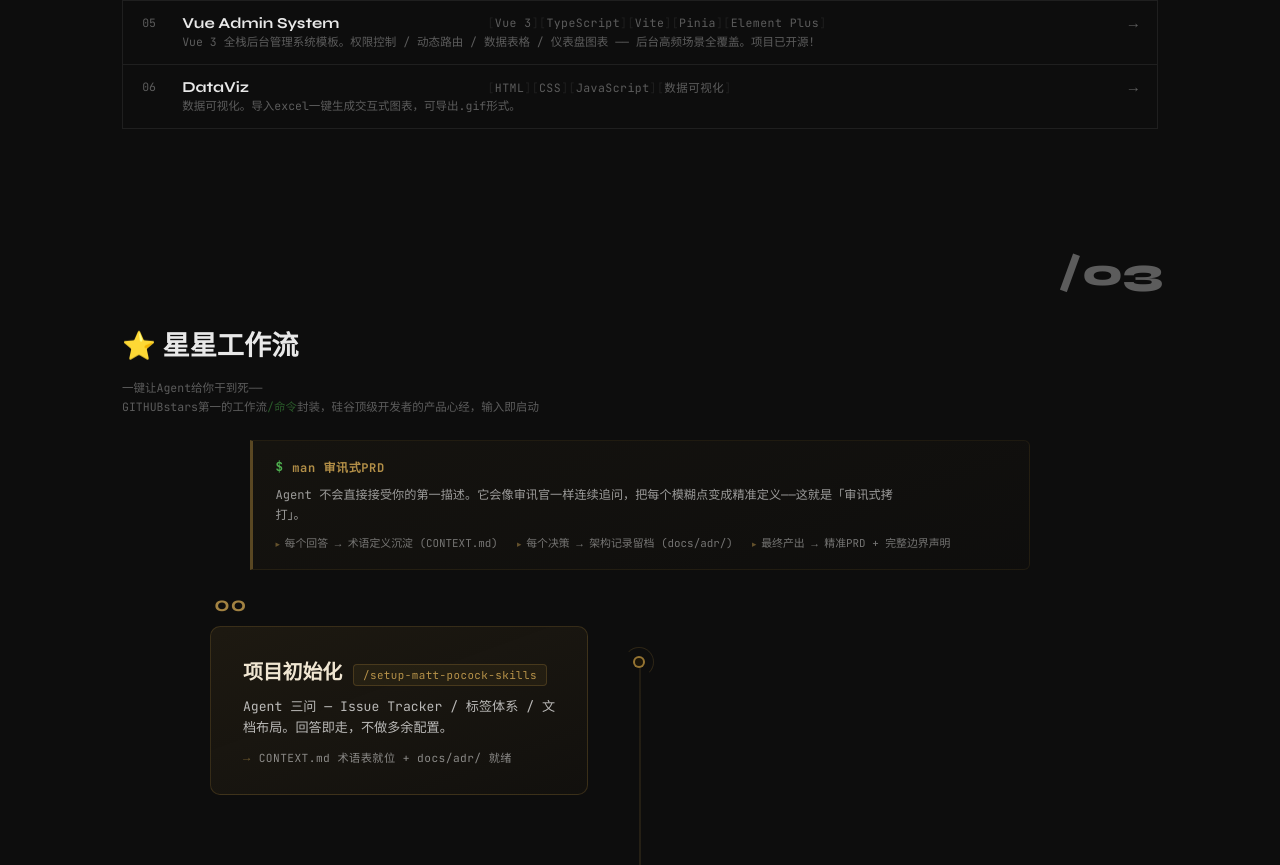
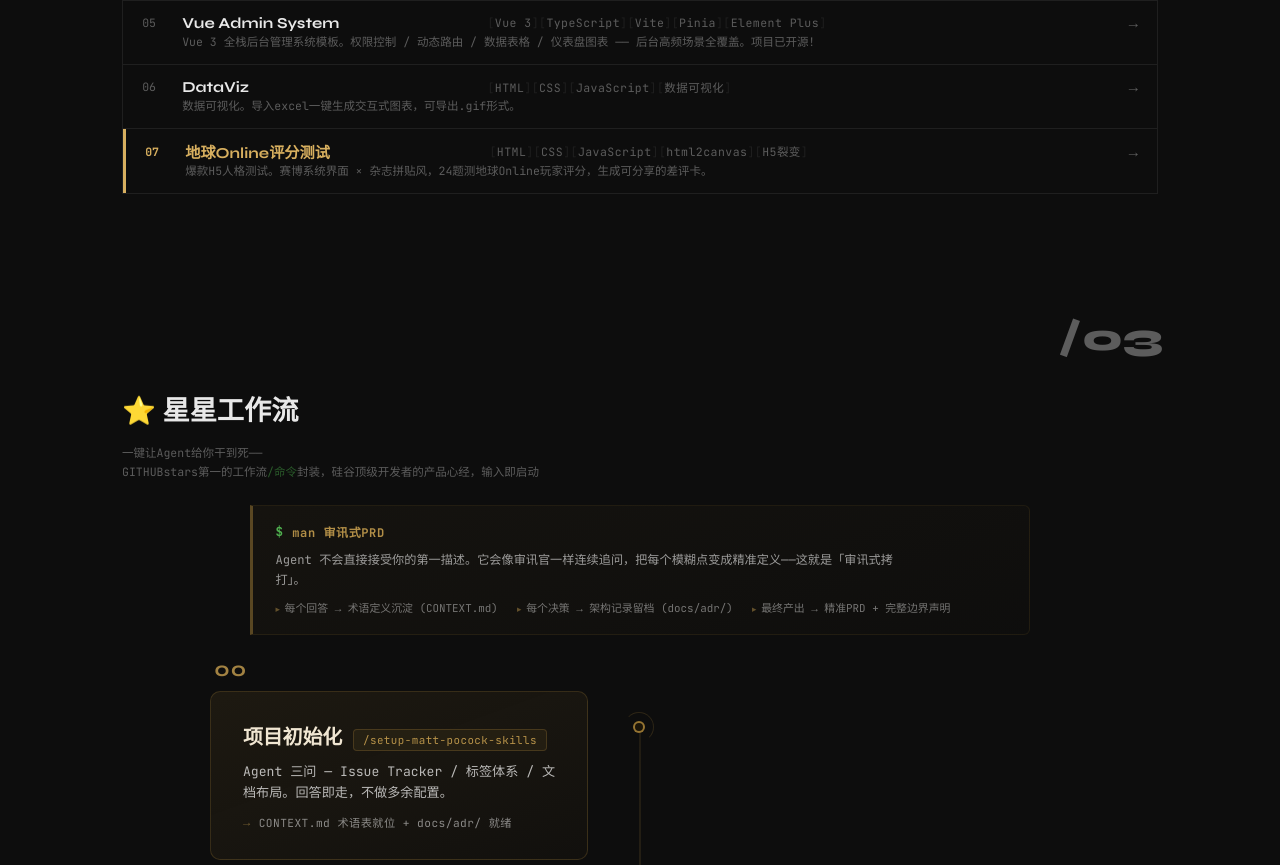
Before and after one commit to 3432926599-cyber/supersuperchik-home, a website: page index.html in a window 1280 px wide. Shown: the part 2046-2911 px from the top of the page. Drawn offline with Linux system fonts and the light colour scheme.

Commit message:
feat: add 地球Online评分测试 project entry

```diff
--- a/index.html
+++ b/index.html
@@ -1799,6 +1799,14 @@
           <span class="proj-desc">数据可视化。导入excel一键生成交互式图表，可导出.gif形式。</span>
         </a>
 
+        <a class="proj-row proj-row--gold" href="https://earth-online-score.pages.dev" target="_blank" rel="noopener">
+          <span class="proj-idx">07</span>
+          <span class="proj-title">地球Online评分测试</span>
+          <span class="proj-stack"><span>HTML</span><span>CSS</span><span>JavaScript</span><span>html2canvas</span><span>H5裂变</span></span>
+          <span class="proj-arrow">&rarr;</span>
+          <span class="proj-desc">爆款H5人格测试。赛博系统界面 × 杂志拼贴风，24题测地球Online玩家评分，生成可分享的差评卡。</span>
+        </a>
+
       </div>
     </section>
 
```
